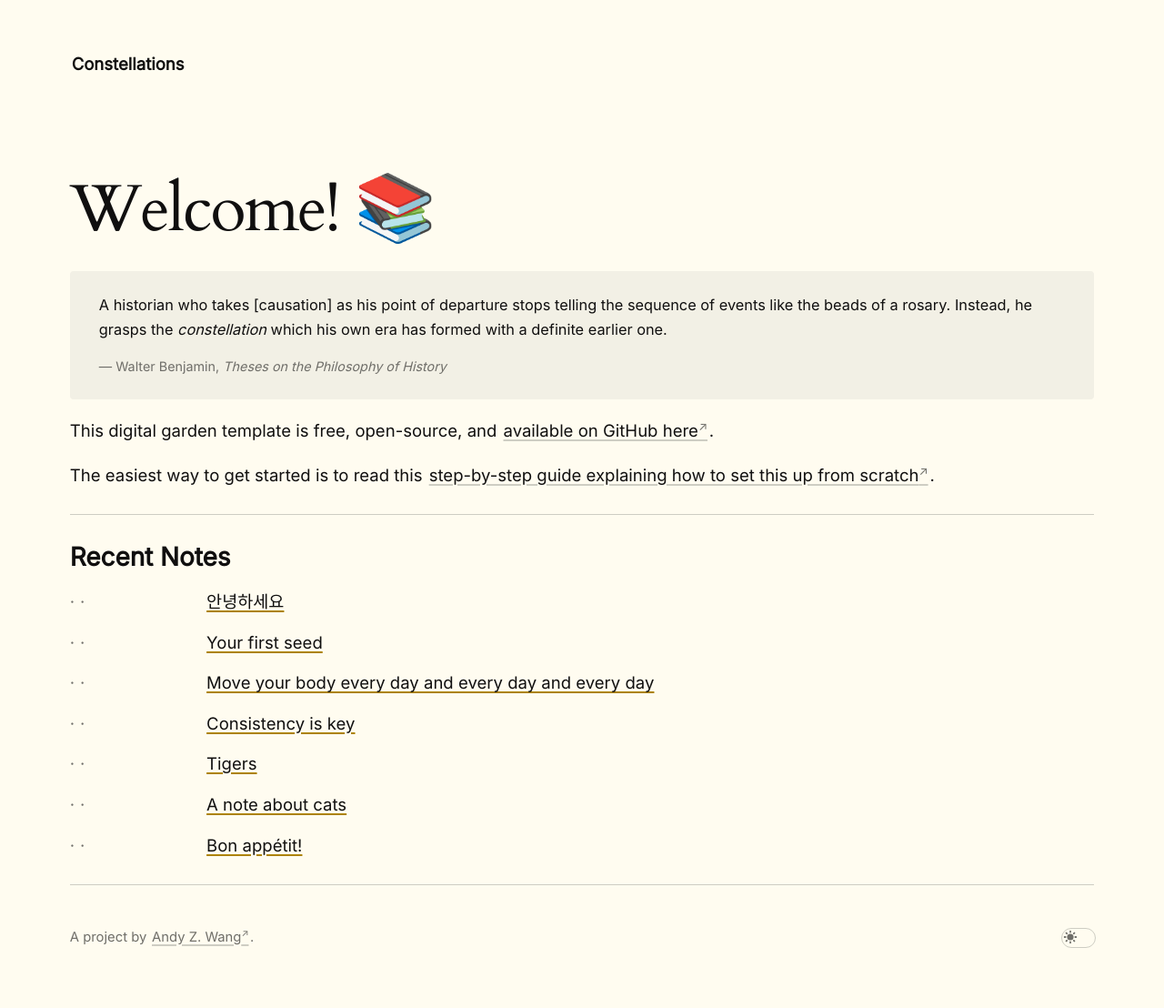
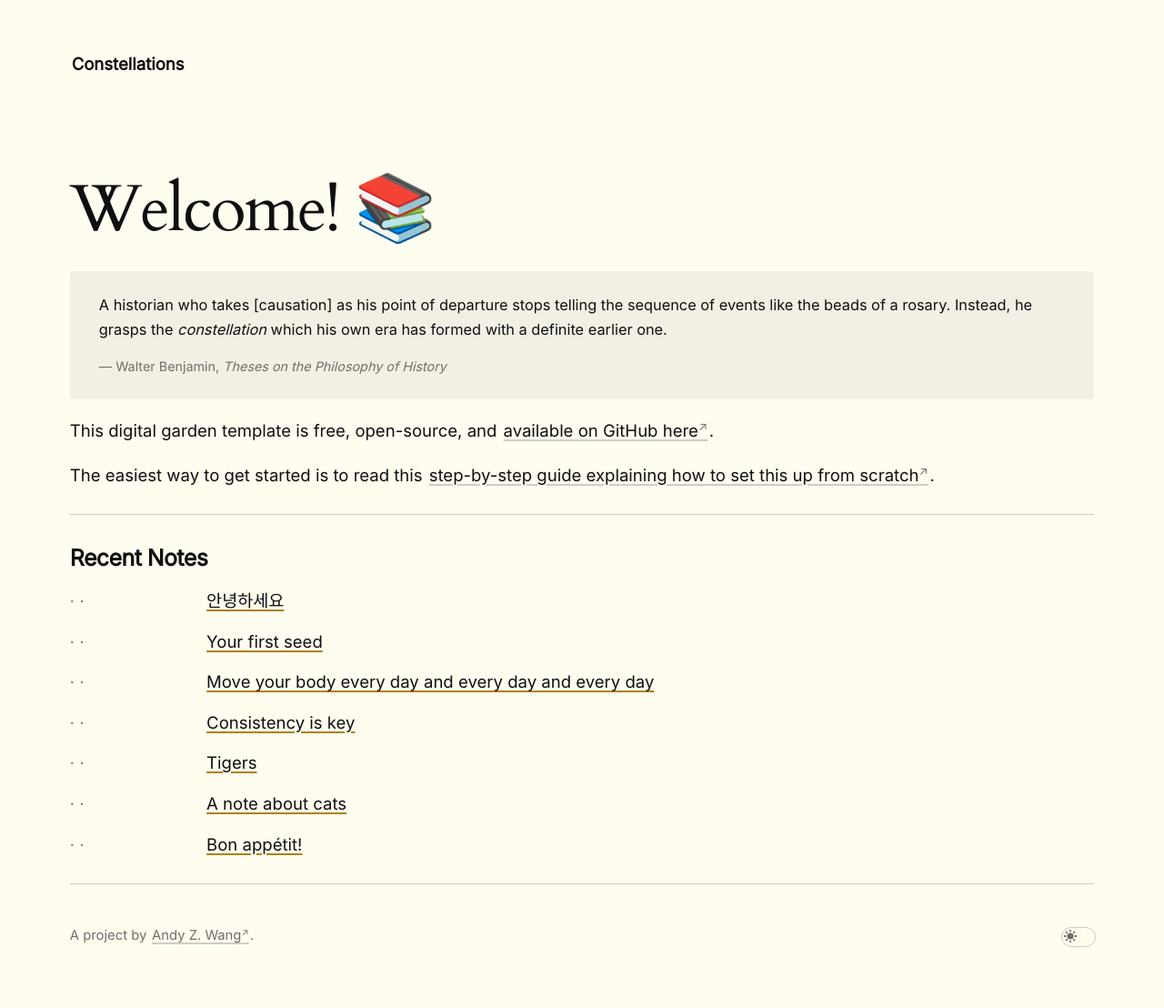
Before and after one commit to andyzwang/notes, a Jekyll site: the page built from _pages/index.md, in a window 1280 px wide. Shown: the whole page at 91% size. Built offline with Jekyll 4.4.1, drawn with Linux system fonts in a browser that asks for light colours.

Commit message:
Update for SCSS

```diff
--- a/_sass/_style.scss
+++ b/_sass/_style.scss
@@ -43,6 +43,16 @@
   font-weight: 400;
   margin-top: 1.5em;
   margin-bottom: 0.4em;
+}
+
+h2 {
+  font-family: $font-body;
+  font-size: 1.55rem;
+  line-height: 1.25;
+  font-weight: 600;
+  letter-spacing: -0.02em;
+  margin-top: 2rem;
+  margin-bottom: 1rem;
 }
 
 time {
@@ -164,10 +174,9 @@
 }
 
 .recent-note-date {
-  font-weight: 400;
+  font-size: 0.95em;
   color: var(--color-subtext);
   letter-spacing: 0.02em;
-  white-space: nowrap;
 }
 
 .recent-note a {
--- a/styles.scss
+++ b/styles.scss
@@ -1,8 +1,8 @@
 ---
 ---
 
-@import "../_sass/normalize";
-@import "../_sass/theme";
-@import "../_sass/fonts";
-@import "../_sass/code";
-@import "../_sass/style";
+@use "../_sass/normalize";
+@use "../_sass/theme";
+@use "../_sass/fonts";
+@use "../_sass/code";
+@use "../_sass/style";
```
Also changed, not shown: 404.html (+12 -2 lines).
